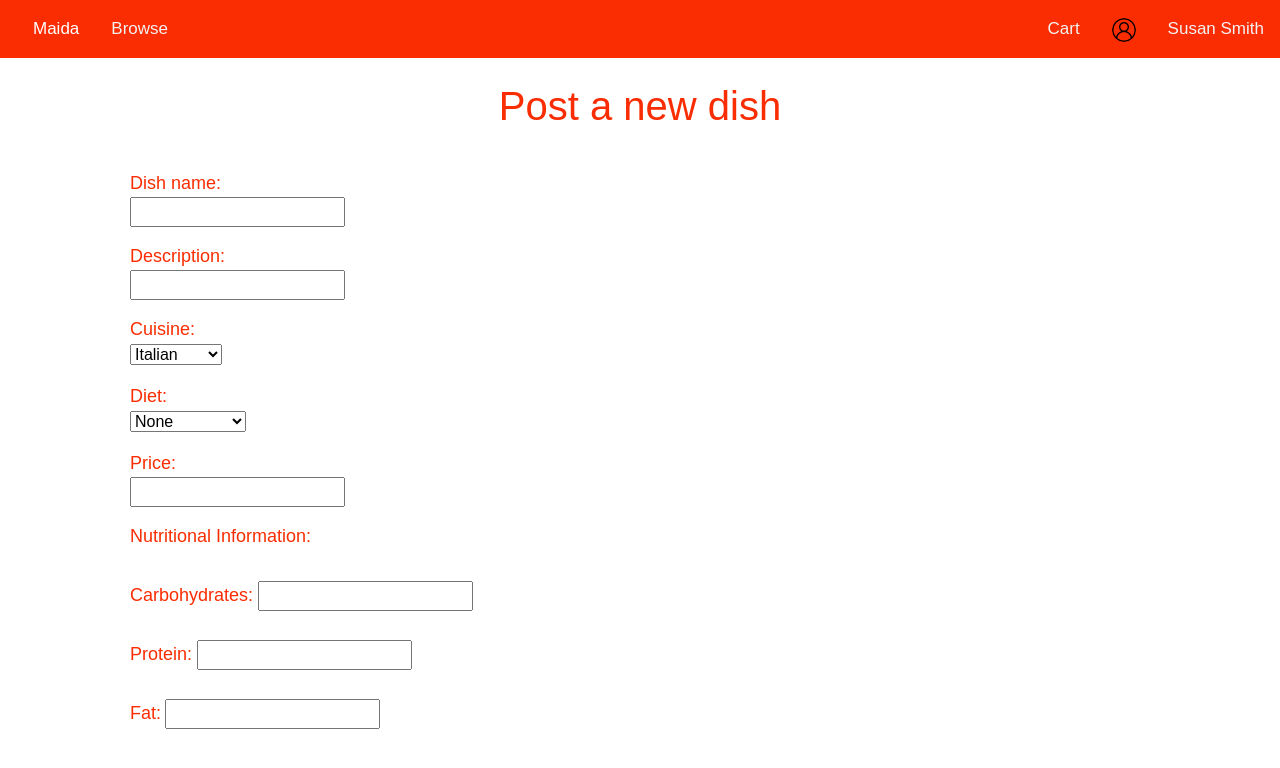
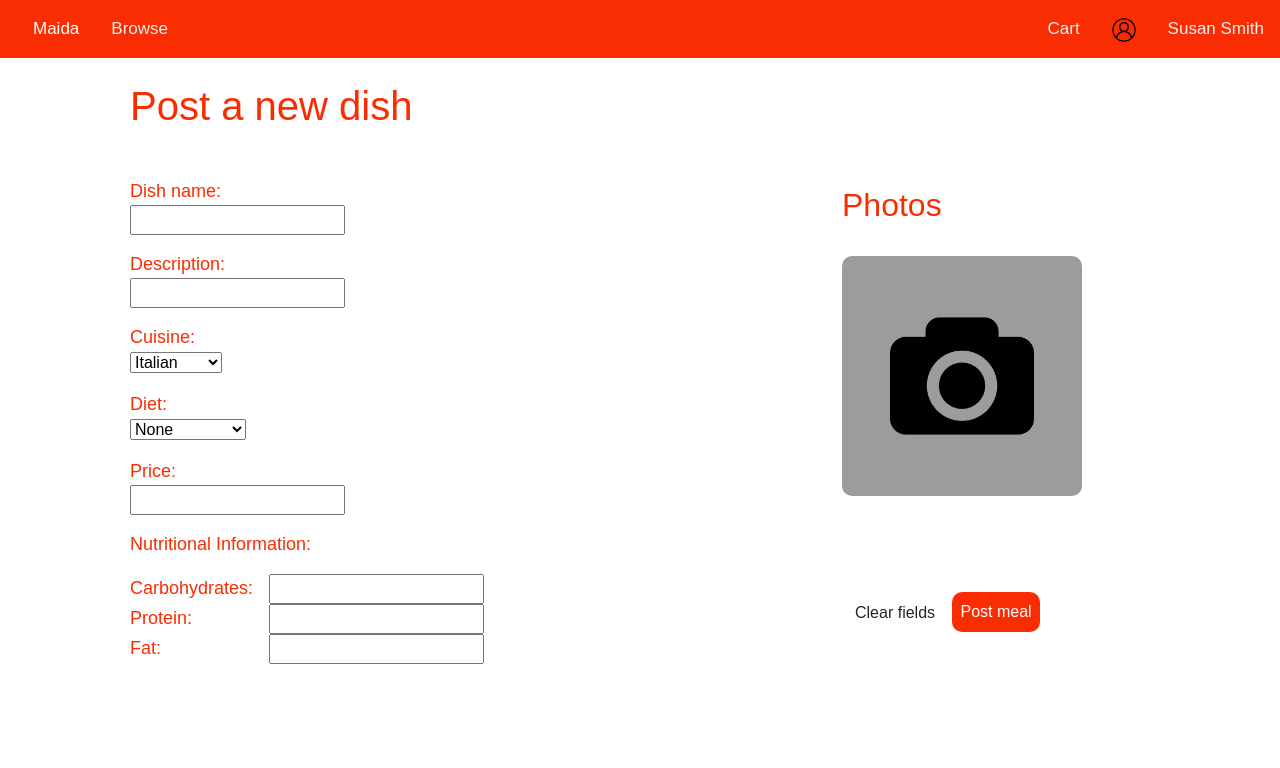
Before and after one commit to JamilAwada/Maida, a PHP site: page /posting.html in a window 1280 px wide. Shown: the top 768 px of the page. Run offline with PHP 8.4, Linux system fonts and the light colour scheme; some web fonts are replaced.

Commit message:
completed form

```diff
--- a/posting.css
+++ b/posting.css
@@ -72,6 +72,18 @@
   }
 }
 
+form {
+  display: table;
+}
+
+p {
+  display: table-row;
+}
+
+p > label, p > input {
+  display: table-cell;
+}
+
 .input-container {
   text-align: left;
 }
@@ -80,3 +92,18 @@ label {
   font-size: large;
   color: #FA2C02;
 }
+
+.rectangle {
+  height: 15rem;
+  width: 15em;
+  background-color: #9c9c9c;
+  border-radius: 10px;
+}
+
+.post-btn {
+  background-color: #FA2C02;
+  color: white;
+  border-width: 0;
+  padding: 0.5em;
+  border-radius: 10px;
+}
--- a/posting.html
+++ b/posting.html
@@ -33,10 +33,11 @@
 
     <div class="container">
       <div class="row">
-        <div class="col">
-          <h1 align="center" style="color: #fa2c02" class="py-4">
-            Post a new dish
-          </h1>
+        <h1 align="left" style="color: #fa2c02" class="py-4 ms-5">
+          Post a new dish
+        </h1>
+        <div class="col-8">
+
           <form>
             <div class="input-container ps-5 my-3">
               <label for="name">Dish name:</label><br/>
@@ -80,14 +81,32 @@
 
             <div class="input-container ps-5 my-3">
               <div class="my-3" style="font-size: large; color:#fa2c02;">Nutritional Information:</div>
-              <label for="carbs" class="my-3">Carbohydrates:</label>
-              <input type="number" id="carbs" name="carbs"/><br/>
-              <label for="protein" class="my-3">Protein:</label>
-              <input type="number" id="protein" name="protein"/><br/>
-              <label for="fat" class="my-3">Fat:</label>
-              <input type="number" id="fat" name="fat"/><br/>
+              <p>
+                <label for="carbs" class="pe-3">Carbohydrates:</label>
+                <input type="number" id="carbs" name="carbs"/><br/>
+              </p>
+              <p>
+                <label for="protein">Protein:</label>
+                <input type="number" id="protein" name="protein"/><br/>
+              </p>
+              <p>
+                <label for="fat">Fat:</label>
+                <input type="number" id="fat" name="fat"/><br/>
+              </p>
             </div>
           </form>
+        </div>
+        <div class="col-4">
+          <h2 class="py-4" align="left" style="color:#fa2c02;">Photos</h2>
+          <div class="rectangle">
+            <img src="images/camera.png" style="height: 60%; width: 60%;" class="ms-5 mt-5">
+          </div>
+          <div class="mt-5 pt-5">
+            <button class="btn">Clear fields</button>
+            <button class="post-btn">Post meal</button>
+          </div>
+
+
         </div>
       </div>
     </div>
```
Also changed, not shown: images/camera.png (added).
